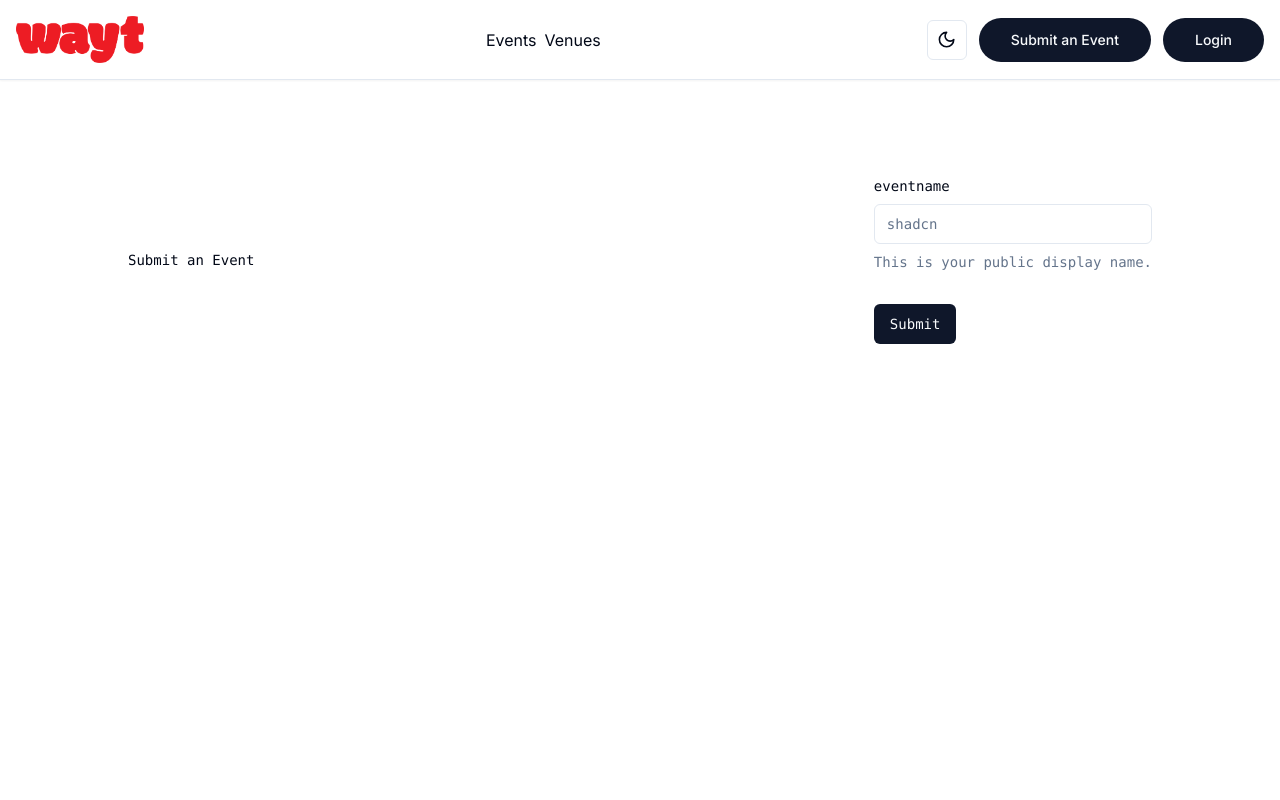
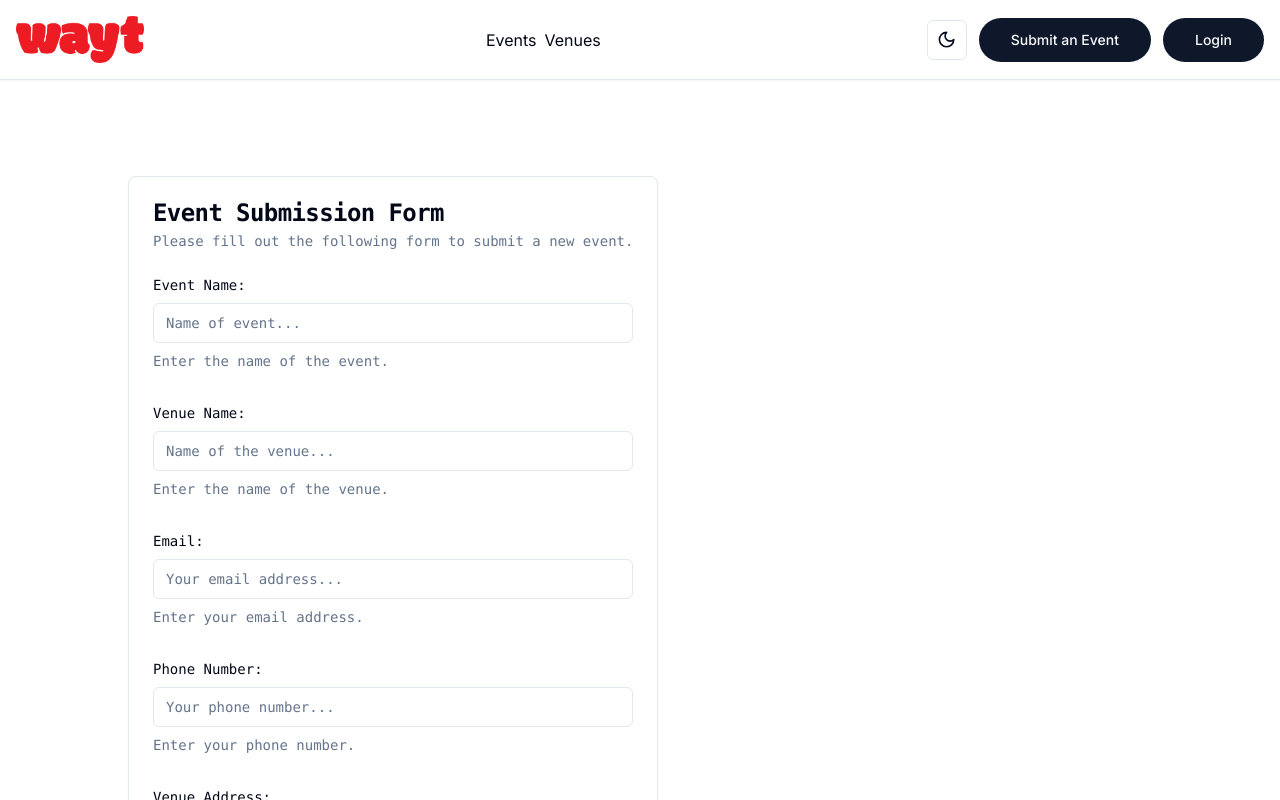
Before and after one commit to TenThirtyFour/Wayt-Git, a Next.js app: page /submit-event in a window 1280 px wide. Shown: the top 800 px of the page. Built offline with nearby package versions, Linux system fonts and the light colour scheme; no server answers.

Commit message:
modified:   src/app/submit-event/page.tsx

```diff
--- a/src/app/submit-event/page.tsx
+++ b/src/app/submit-event/page.tsx
@@ -14,11 +14,19 @@ import {
   FormLabel,
   FormMessage,
 } from "@/components/ui/form"
+import {
+  Card,
+  CardContent,
+  CardDescription,
+  CardFooter,
+  CardHeader,
+  CardTitle,
+} from "@/components/ui/card"
 
 const formSchema = z.object({
   eventname: z.string().min(2).max(50),
   venuename: z.string().min(2).max(50),
-  email: z.string().min(2).max(50),
+  email: z.string().email().min(2).max(50),
   phonenumber: z.string().min(2).max(50),
   venueaddress: z.string().min(2).max(50),
 })
@@ -46,8 +54,13 @@ export default function Home() {
   return (
     <main className="flex min-h-screen flex-col items-center justify-between p-24">
       <div className="z-10 w-full max-w-5xl items-center justify-between font-mono text-sm lg:flex">
-       <h1>Submit an Event</h1>
-        <div>
+      <Card>
+        <CardHeader>
+          <CardTitle>Event Submission Form</CardTitle>
+          <CardDescription>Please fill out the following form to submit a new event.</CardDescription>
+        </CardHeader>
+        <CardContent>
+
           <Form {...form}>
             <form onSubmit={form.handleSubmit(onSubmit)} className="space-y-8">
               <FormField
@@ -55,21 +68,93 @@ export default function Home() {
                 name="eventname"
                 render={({ field }) => (
                   <FormItem>
-                    <FormLabel>eventname</FormLabel>
+                    <FormLabel>Event Name:</FormLabel>
                     <FormControl>
-                      <Input placeholder="shadcn" {...field} />
+                      <Input placeholder="Name of event..." {...field} />
                     </FormControl>
                     <FormDescription>
-                      This is your public display name.
+                      Enter the name of the event.
                     </FormDescription>
                     <FormMessage />
                   </FormItem>
                 )}
               />
+
+              <FormField
+                control={form.control}
+                name="venuename"
+                render={({ field }) => (
+                  <FormItem>
+                    <FormLabel>Venue Name:</FormLabel>
+                    <FormControl>
+                      <Input placeholder="Name of the venue..." {...field} />
+                    </FormControl>
+                    <FormDescription>
+                      Enter the name of the venue.
+                    </FormDescription>
+                    <FormMessage />
+                  </FormItem>
+                )}
+              />
+
+              <FormField
+                control={form.control}
+                name="email"
+                render={({ field }) => (
+                  <FormItem>
+                    <FormLabel>Email:</FormLabel>
+                    <FormControl>
+                      <Input placeholder="Your email address..." {...field} />
+                    </FormControl>
+                    <FormDescription>
+                      Enter your email address.
+                    </FormDescription>
+                    <FormMessage />
+                  </FormItem>
+                )}
+              />
+
+              <FormField
+                control={form.control}
+                name="phonenumber"
+                render={({ field }) => (
+                  <FormItem>
+                    <FormLabel>Phone Number:</FormLabel>
+                    <FormControl>
+                      <Input placeholder="Your phone number..." {...field} />
+                    </FormControl>
+                    <FormDescription>
+                      Enter your phone number.
+                    </FormDescription>
+                    <FormMessage />
+                  </FormItem>
+                )}
+              />
+
+              <FormField
+                control={form.control}
+                name="venueaddress"
+                render={({ field }) => (
+                  <FormItem>
+                    <FormLabel>Venue Address:</FormLabel>
+                    <FormControl>
+                      <Input placeholder="Address of the venue..." {...field} />
+                    </FormControl>
+                    <FormDescription>
+                      Enter the address of the venue.
+                    </FormDescription>
+                    <FormMessage />
+                  </FormItem>
+                )}
+              />
+
               <Button type="submit">Submit</Button>
             </form>
           </Form>
-        </div>
+          </CardContent>
+
+          </Card>
+
       </div>
     </main>
   );
```
